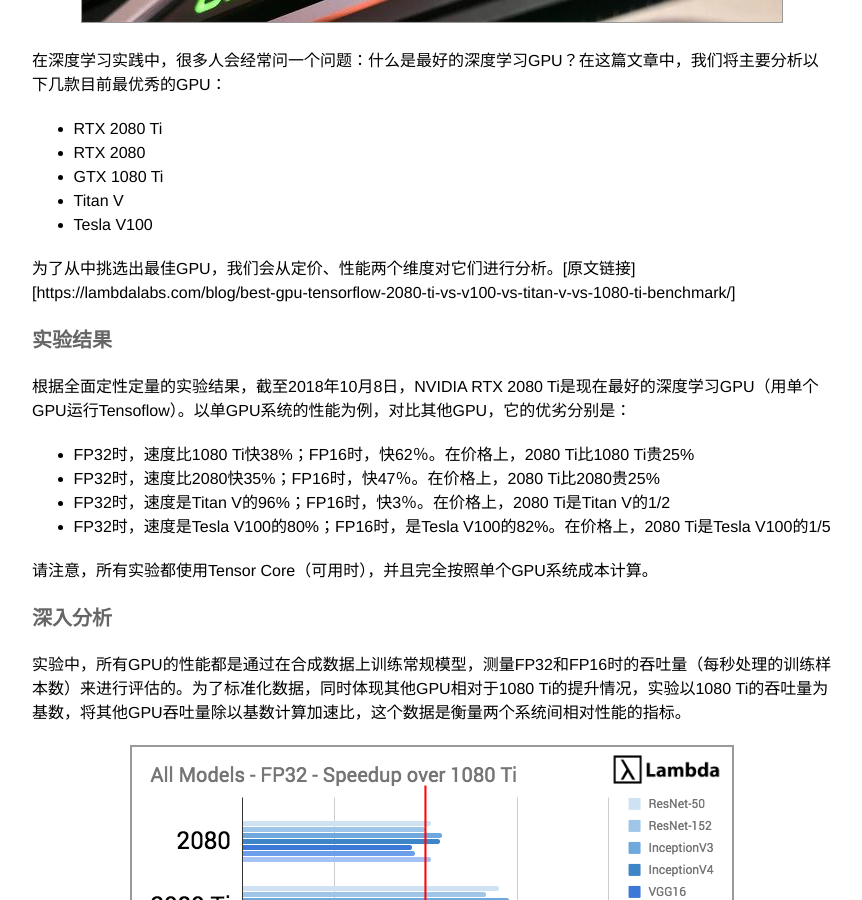
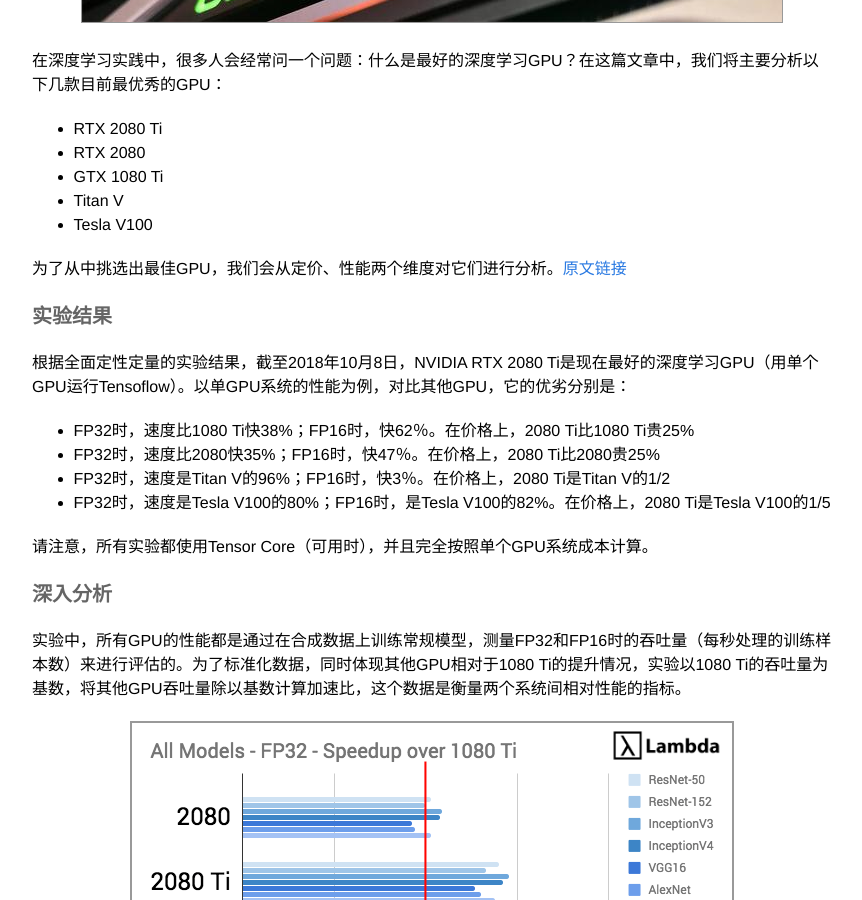
Before and after one commit to liuziyang1106/liuziyang1106.github.io, a Jekyll site: the page built from _posts/2021-3-24-deep-learning-GPU-benchmark.md, in a window 1280 px wide and 900 px high, scrolled down 569 px. Shown: the whole window, without its empty margins (208-1070 px from the left). Built offline with Jekyll 4.4.1, drawn with Linux system fonts in a browser that asks for light colours.

Commit message:
new blog

```diff
--- a/_posts/2021-3-24-deep-learning-GPU-benchmark.md
+++ b/_posts/2021-3-24-deep-learning-GPU-benchmark.md
@@ -21,7 +21,7 @@ date: 2021-03-24 14:00:00
 - Titan V
 - Tesla V100
 
-为了从中挑选出最佳GPU，我们会从定价、性能两个维度对它们进行分析。[原文链接][https://lambdalabs.com/blog/best-gpu-tensorflow-2080-ti-vs-v100-vs-titan-v-vs-1080-ti-benchmark/]
+为了从中挑选出最佳GPU，我们会从定价、性能两个维度对它们进行分析。[原文链接](https://lambdalabs.com/blog/best-gpu-tensorflow-2080-ti-vs-v100-vs-titan-v-vs-1080-ti-benchmark/)
 
 #### **实验结果**
 
```
